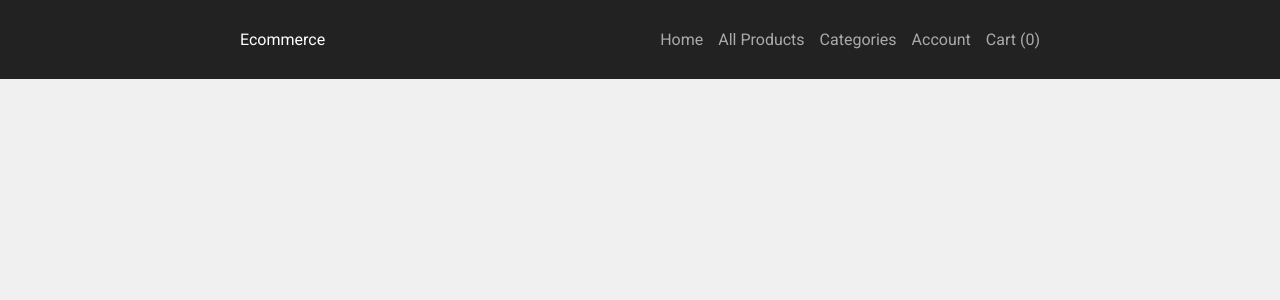
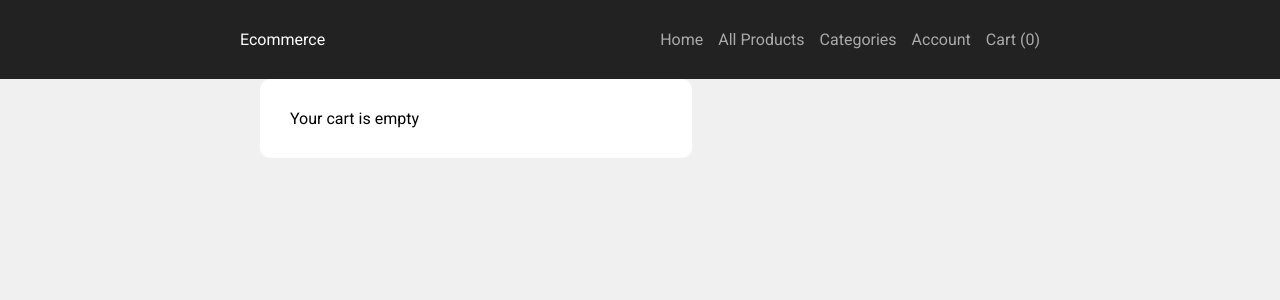
Before and after one commit to Rajvira10/nextjs-ecommerce-frontend, a Next.js app: page /cart in a window 1280 px wide. Shown: the top 300 px of the page. Built offline with nearby package versions, Linux system fonts and the light colour scheme.

Commit message:
creating endpoint to get the products from the cart

```diff
--- a/components/Button.jsx
+++ b/components/Button.jsx
@@ -12,6 +12,12 @@ const StyledButton = styled.button`
     height: 16px;
     margin-right: 5px;
   }
+  ${(props) =>
+    props.block &&
+    css`
+      display: block;
+      width: 100%;
+    `}
   ${(props) =>
     props.white &&
     !props.outline &&
--- a/package.json
+++ b/package.json
@@ -10,6 +10,7 @@
   },
   "dependencies": {
     "autoprefixer": "10.4.14",
+    "axios": "^1.4.0",
     "eslint": "8.41.0",
     "eslint-config-next": "13.4.4",
     "mongoose": "^7.2.2",
--- /dev/null
+++ b/pages/api/cart.js
@@ -0,0 +1,8 @@
+import { mongooseConnect } from "@/lib/mongoose";
+import { Product } from "@/models/Product";
+
+export default async function handler(req,res){
+    await mongooseConnect();
+    const ids = req.body.ids;
+    res.json(await Product.find({_id:ids}))
+}
--- a/pages/cart.jsx
+++ b/pages/cart.jsx
@@ -1,17 +1,60 @@
+import Button from "@/components/Button";
+import { CartContext } from "@/components/CartContext";
+import Center from "@/components/Center";
 import Header from "@/components/Header";
-import React from "react";
+import React, { useContext, useEffect, useState } from "react";
 import styled from "styled-components";
 
 const ColumnsWrapper = styled.div`
   display: grid;
-  grid-template-columns: 1.3fr 0.7fr;
+  grid-template-columns: 1.2fr 0.8fr;
   gap: 40px;
 `;
 
+const Box = styled.div`
+  background-color: #fff;
+  border-radius: 10px;
+  padding: 30px;
+`;
+
 const CartPage = () => {
+  const { cartProducts } = useContext(CartContext);
+  const [products, setProducts] = useState([]);
+
+  useEffect(() => {
+    if (cartProducts.length > 0) {
+    }
+  });
   return (
     <>
       <Header />
+      <Center>
+        <Center>
+          <ColumnsWrapper>
+            <Box>
+              {!cartProducts?.length && <div>Your cart is empty</div>}
+              {cartProducts?.length > 0 && (
+                <>
+                  <h2>Cart</h2>
+                  {cartProducts.map((productId) => (
+                    <div key={productId}>{productId}</div>
+                  ))}
+                </>
+              )}
+            </Box>
+            {!!cartProducts?.length && (
+              <Box>
+                <h2>Order Information</h2>
+                <input type="text" placeholder="Address" />
+                <input type="text" placeholder="Address 2" />
+                <Button block primary>
+                  Continue to payment
+                </Button>
+              </Box>
+            )}
+          </ColumnsWrapper>
+        </Center>
+      </Center>
     </>
   );
 };
```
Also changed, not shown: 1 other file (tests, documents, lock files or other folders).
